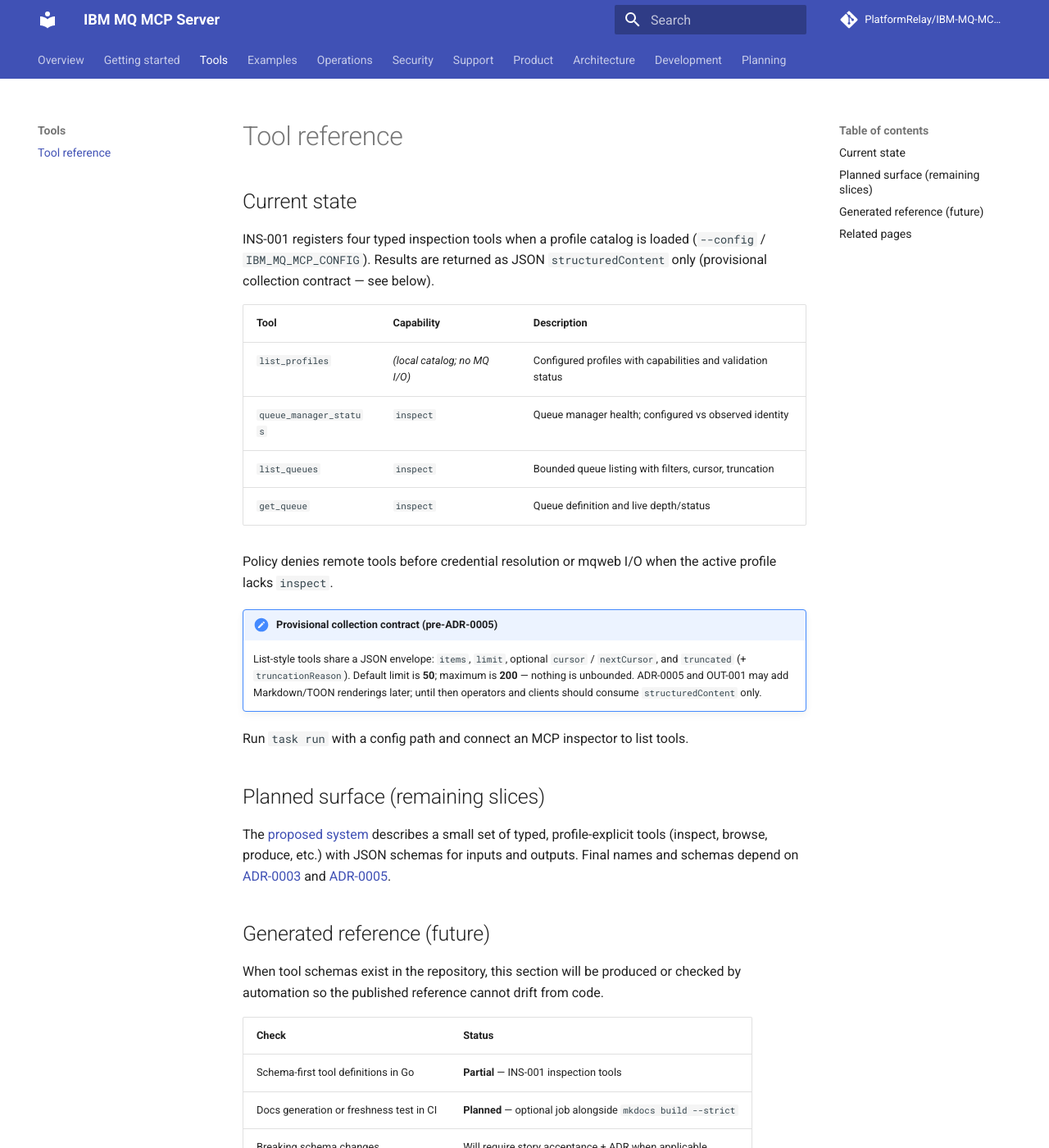
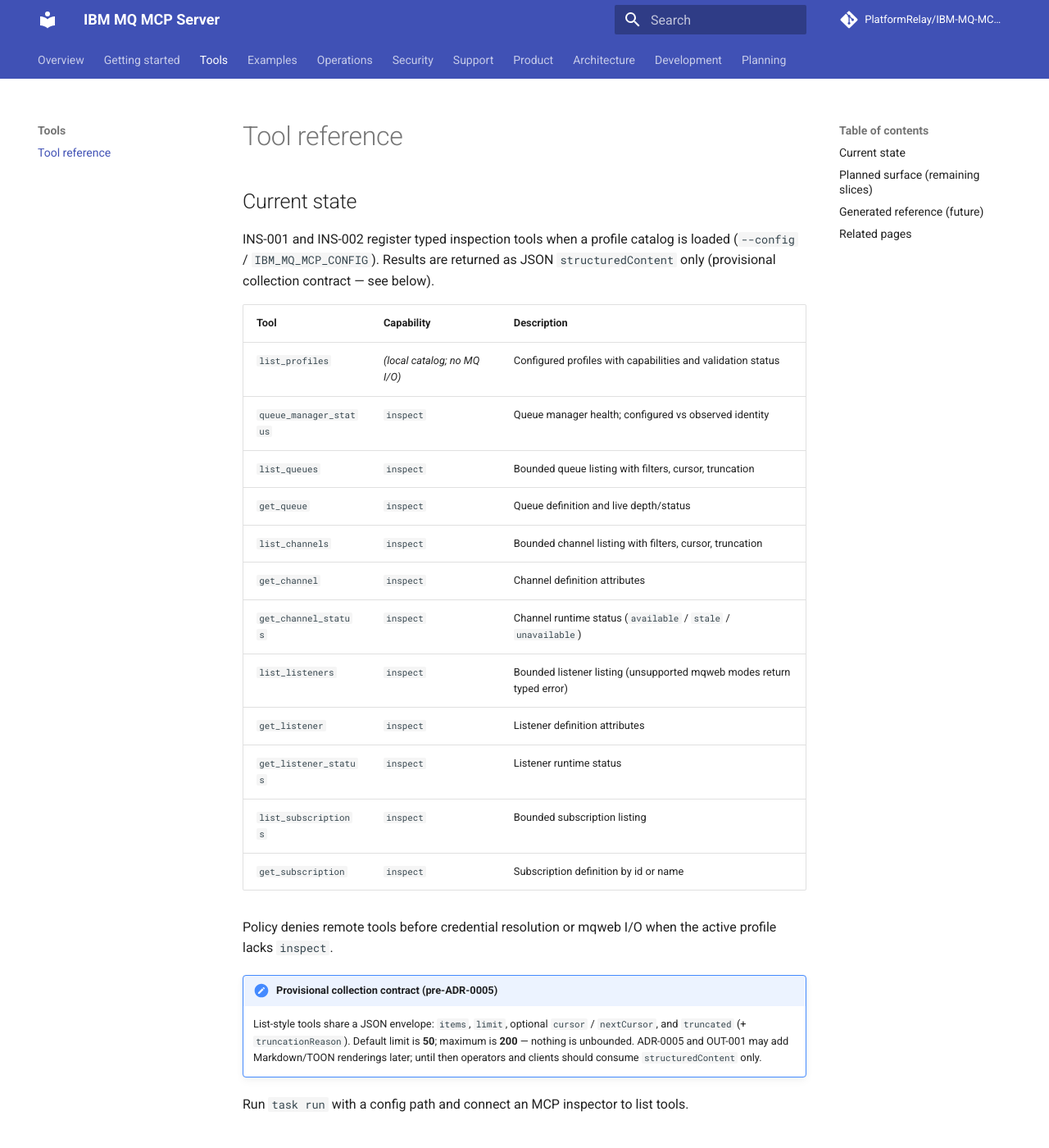
Before and after one commit to PlatformRelay/IBM-MQ-MCP-Server, an MkDocs documentation site: the page built from docs/tools/index.md, in a window 1280 px wide and 1400 px high. Shown: the whole window at 82% size. Built offline with MkDocs 1.6.1 and Material for MkDocs 9.7.7, drawn with Linux system fonts in a browser that asks for light colours; comment, search, counter and statistics services are not loaded; some of the changed text lies outside the part shown.

Commit message:
:docs: docs(ins-002): document inspection tools and mark openspec task done
Signed-off-by: Konrad Ferdinand Heimel <konradferdinand.heimel@rewe-group.com>

```diff
--- a/docs/tools/index.md
+++ b/docs/tools/index.md
@@ -2,7 +2,7 @@
 
 ## Current state
 
-INS-001 registers four typed inspection tools when a profile catalog is loaded
+INS-001 and INS-002 register typed inspection tools when a profile catalog is loaded
 (`--config` / `IBM_MQ_MCP_CONFIG`). Results are returned as JSON
 `structuredContent` only (provisional collection contract — see below).
 
@@ -12,6 +12,14 @@ INS-001 registers four typed inspection tools when a profile catalog is loaded
 | `queue_manager_status` | `inspect` | Queue manager health; configured vs observed identity |
 | `list_queues` | `inspect` | Bounded queue listing with filters, cursor, truncation |
 | `get_queue` | `inspect` | Queue definition and live depth/status |
+| `list_channels` | `inspect` | Bounded channel listing with filters, cursor, truncation |
+| `get_channel` | `inspect` | Channel definition attributes |
+| `get_channel_status` | `inspect` | Channel runtime status (`available` / `stale` / `unavailable`) |
+| `list_listeners` | `inspect` | Bounded listener listing (unsupported mqweb modes return typed error) |
+| `get_listener` | `inspect` | Listener definition attributes |
+| `get_listener_status` | `inspect` | Listener runtime status |
+| `list_subscriptions` | `inspect` | Bounded subscription listing |
+| `get_subscription` | `inspect` | Subscription definition by id or name |
 
 Policy denies remote tools before credential resolution or mqweb I/O when the
 active profile lacks `inspect`.
@@ -39,7 +47,7 @@ checked by automation so the published reference cannot drift from code.
 
 | Check | Status |
 | --- | --- |
-| Schema-first tool definitions in Go | **Partial** — INS-001 inspection tools |
+| Schema-first tool definitions in Go | **Partial** — INS-001/INS-002 inspection tools |
 | Docs generation or freshness test in CI | **Planned** — optional job alongside `mkdocs build --strict` |
 | Breaking schema changes | Will require story acceptance + ADR when applicable |
 
```
Also changed, not shown: openspec/changes/typed-inspection-and-output/tasks.md (+1 -1 lines).
